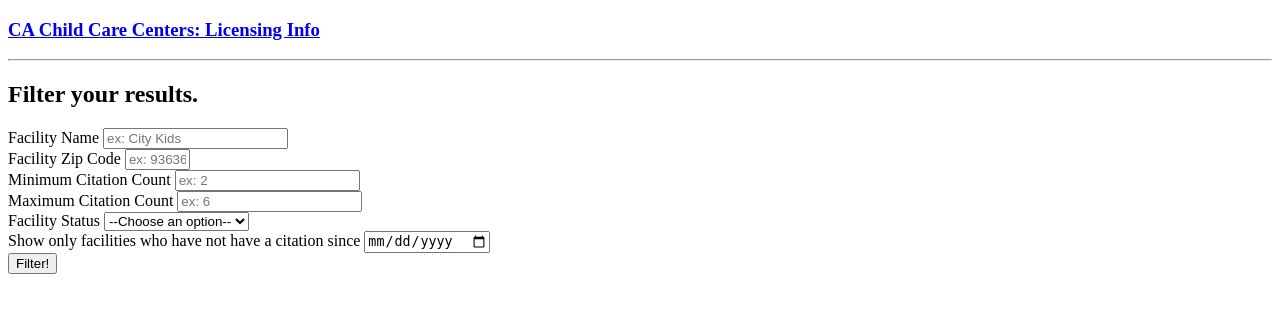
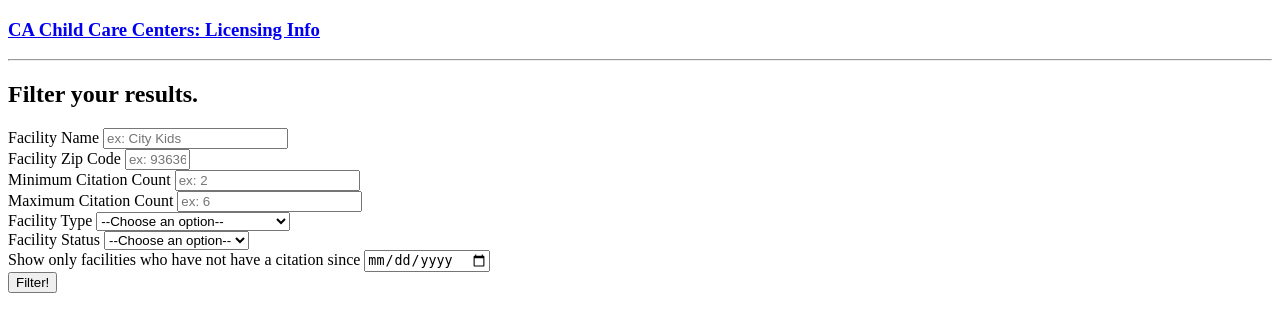
Before and after one commit to hanndull/child-care-check, a Flask app: page /filter in a window 1280 px wide. Shown: the top 332 px of the page. Run offline with Flask 2, Linux system fonts and the light colour scheme.

Commit message:
Fixed map.html js code to have filter results appear on map

```diff
--- a/server.py
+++ b/server.py
@@ -39,18 +39,19 @@ def display_filter_form():
     return render_template('filter.html')
 
 
-@app.route('/filter-results', methods=['POST'])
+@app.route('/filter-results.json')
 def process_form():
     """Recieve and store filtration input"""
 
-    name = request.form.get('name').upper()
-    zipcode = request.form.get('zipcode')
-    min_cit = request.form.get('min_cit')
-    max_cit = request.form.get('max_cit')
-    status = request.form.get('status').upper()
-    suppress_date = request.form.get('suppress_date')
+    name = request.args.get('name').upper()
+    zipcode = request.args.get('zipcode')
+    min_cit = request.args.get('min_cit')
+    max_cit = request.args.get('max_cit')
+    status = request.args.get('status').upper()
+    suppress_date = request.args.get('suppress_date')
+    f_type = request.args.get('type')
 
-    if name or zipcode or min_cit or max_cit or status or suppress_date:
+    if name or zipcode or min_cit or max_cit or status or suppress_date or f_type:
 
         fquery = Facility.query ### Base query
 
@@ -88,21 +89,65 @@ def process_form():
                 .group_by(Facility.f_id)
                 .having(func.max(Citation.date) <= suppress_date))
 
+        if f_type:
+            if f_type == 'infant':
+                f_type = 'INFANT CENTER'
+            elif f_type == 'ill':
+                f_type = 'DAY CARE CENTER - ILL CENTER'
+            elif f_type == 'day':
+                f_type = 'DAY CARE CENTER'
+            elif f_type == 'school':
+                f_type = 'SCHOOL AGE DAY CARE CENTER'
+            fquery = fquery.filter(Facility.f_type == f_type)
+
         facilities = fquery.all() ### Conglomerate all applicable queries
 
         facility_count = len(facilities)
 
         flash('Applying your requested filters now...')
 
-        return render_template('filter-results.html',
-                                facilities=facilities,
-                                facility_count=facility_count)
+        facilities_dict = {}
+
+        for facility in facilities:
+            mapinfo = {
+                        "title": facility.name,
+                        "lat": facility.latitude,
+                        "lng": facility.longitude,
+                        "status": facility.status,
+                        }
+
+            facilities_dict[facility.f_id] = mapinfo
+
+        return jsonify(facilities_dict)
+
+
+        # return render_template('filter-results.html',
+        #                         facilities=facilities,
+        #                         facility_count=facility_count)
+
+
+        # return render_template('map.html',
+        #                         create_map_json(facilities),
+        #                         facility_count=facility_count,
+        #                         )
+                                #fquery=fquery,
+
+
+
             ### TODO - figure out how to diplay map w/ filtered points
 
     else:
         flash('No filters were applied.')
+        ### TODO - Check to see if flash still populates page
 
-        return redirect('/')
+        return jsonify({})
+
+
+@app.route('/filter-results')
+def render_map():
+    """Test route to see if I can send results to map from same route"""
+
+    return render_template('map.html')
 
 
 @app.route('/facilities')
@@ -139,6 +184,8 @@ def create_map_json():
     """Create json for map out of facilities query"""
 
     facilities_list = Facility.query.filter(Facility.longitude != None, Facility.status == 'LICENSED').all()
+    ### TODO - add on a sort
+    #facilities = query_params.all()
 
     facilities = {}
 
--- a/templates/filter.html
+++ b/templates/filter.html
@@ -18,14 +18,23 @@
         <label for='max-cit'>Maximum Citation Count </label>
         <input id='max-cit' type='number' name='max_cit' placeholder='ex: 6'><br>
 
+        <label for="type-select">Facility Type </label>
+        <select id="type-select" name="type">
+                <option value="">--Choose an option--</option>
+                <option value="infant">Infant Center</option>
+                <option value="ill">Day Care Center - Ill</option>
+                <option value="day">Day Care Center</option>
+                <option value="school">School Age Day Care Center</option>
+        </select><br>
+
         <label for="status-select">Facility Status </label>
         <select id="status-select" name='status'>
                 <option value="">--Choose an option--</option>
-                <option value="licensed">LICENSED</option>
-                <option value="pending">PENDING</option>
-                <option value="inactive">INACTIVE</option>
-                <option value="probation">ON PROBATION</option>
-                <option value="closed">CLOSED</option>
+                <option value="licensed">Licensed</option>
+                <option value="pending">Pending</option>
+                <option value="inactive">Inactive</option>
+                <option value="probation">On Probation</option>
+                <option value="closed">Closed</option>
         </select><br>
 
         <label for="suppress-recent">Show only facilities who have not have a citation since </label>
```
Also changed, not shown: templates/map.html (+111 -8 lines).
